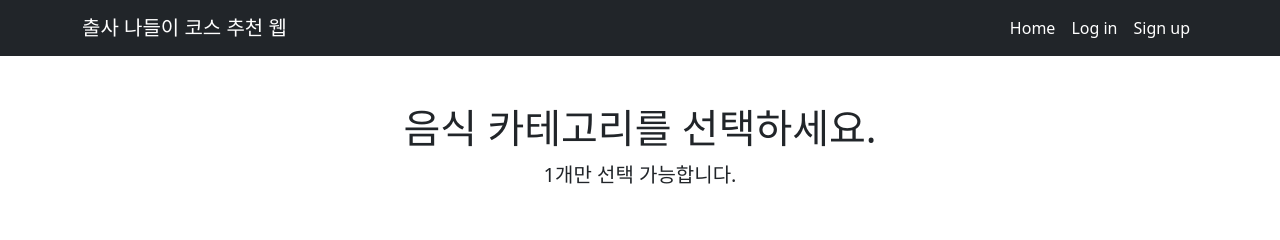
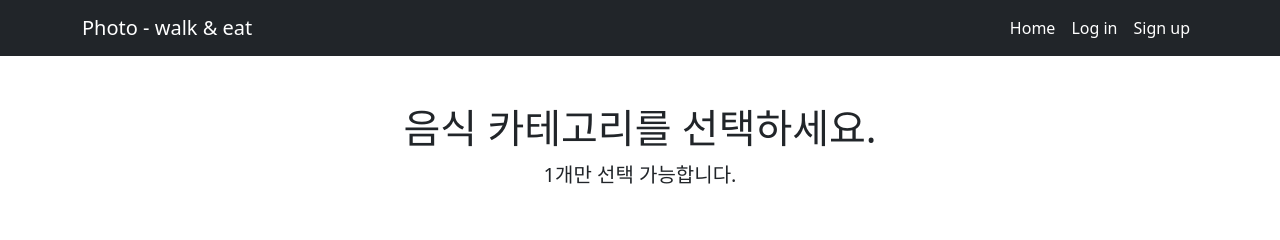
Before and after one commit to lth0422/fourhands_course_web, a Django app: page /restaurant/food_category/ in a window 1280 px wide. Shown: the top 240 px of the page. Run offline with Django 4.2, Linux system fonts and the light colour scheme; tables that the repository leaves empty hold one stand-in row (values such as "Sample post").

Commit message:
홈페이지 이름 변경

```diff
--- a/home/templates/home/home.html
+++ b/home/templates/home/home.html
@@ -7,7 +7,7 @@
 
     <meta http-equiv="X-UA-Compatible" content="IE=edge">
     <meta name="viewport" content="width=device-width, initial-scale=1.0">
-<!--    <link rel="stylesheet" href="style.css">-->
+
 
 <!--    부트스트랩 형식 가지고 오려고 링크 단거임 아래 두줄. 모든 템플릿에 적용-->
     <link href="https://cdn.jsdelivr.net/npm/bootstrap@5.3.2/dist/css/bootstrap.min.css" rel="stylesheet" integrity="sha384-T3c6CoIi6uLrA9TneNEoa7RxnatzjcDSCmG1MXxSR1GAsXEV/Dwwykc2MPK8M2HN" crossorigin="anonymous">
@@ -18,7 +18,7 @@
 <!--    네비게이션 바 형식 지정. 모든 템플릿에 적용함. 웹 이름이나 home 누르면 맨 처음 화면으로 가게 링크 걸어놓음-->
     <nav class="navbar navbar-expand-lg navbar-dark bg-dark">
             <div class="container">
-                <a class="navbar-brand" href="">출사 나들이 코스 추천 웹</a>
+                <a class="navbar-brand" href="">Photo - walk & eat</a>
                 <button class="navbar-toggler" type="button" data-bs-toggle="collapse" data-bs-target="#navbarSupportedContent" aria-controls="navbarSupportedContent" aria-expanded="false" aria-label="Toggle navigation"><span class="navbar-toggler-icon"></span></button>
                 <div class="collapse navbar-collapse" id="navbarSupportedContent">
                     <ul class="navbar-nav ms-auto mb-2 mb-lg-0">
--- a/place/templates/place/afterpick.html
+++ b/place/templates/place/afterpick.html
@@ -41,7 +41,7 @@
 <body>
     <nav class="navbar navbar-expand-lg navbar-dark bg-dark">
         <div class="container">
-            <a class="navbar-brand" href="http://127.0.0.1:8000/">출사 나들이 코스 추천 웹</a>
+            <a class="navbar-brand" href="http://127.0.0.1:8000/">Photo - walk & eat</a>
             <button class="navbar-toggler" type="button" data-bs-toggle="collapse" data-bs-target="#navbarSupportedContent" aria-controls="navbarSupportedContent" aria-expanded="false" aria-label="Toggle navigation"><span class="navbar-toggler-icon"></span></button>
             <div class="collapse navbar-collapse" id="navbarSupportedContent">
                 <ul class="navbar-nav ms-auto mb-2 mb-lg-0">
--- a/place/templates/place/place_category.html
+++ b/place/templates/place/place_category.html
@@ -57,7 +57,7 @@
 <body>
     <nav class="navbar navbar-expand-lg navbar-dark bg-dark">
             <div class="container">
-                <a class="navbar-brand" href="http://127.0.0.1:8000/">출사 나들이 코스 추천 웹</a>
+                <a class="navbar-brand" href="http://127.0.0.1:8000/">Photo - walk & eat</a>
                 <button class="navbar-toggler" type="button" data-bs-toggle="collapse" data-bs-target="#navbarSupportedContent" aria-controls="navbarSupportedContent" aria-expanded="false" aria-label="Toggle navigation"><span class="navbar-toggler-icon"></span></button>
                 <div class="collapse navbar-collapse" id="navbarSupportedContent">
                     <ul class="navbar-nav ms-auto mb-2 mb-lg-0">
--- a/place/templates/place/recommended_place.html
+++ b/place/templates/place/recommended_place.html
@@ -75,7 +75,7 @@
 <body>
     <nav class="navbar navbar-expand-lg navbar-dark bg-dark">
         <div class="container">
-            <a class="navbar-brand" href="http://127.0.0.1:8000/">출사 나들이 코스 추천 웹</a>
+            <a class="navbar-brand" href="http://127.0.0.1:8000/">Photo - walk & eat</a>
             <button class="navbar-toggler" type="button" data-bs-toggle="collapse" data-bs-target="#navbarSupportedContent" aria-controls="navbarSupportedContent" aria-expanded="false" aria-label="Toggle navigation"><span class="navbar-toggler-icon"></span></button>
             <div class="collapse navbar-collapse" id="navbarSupportedContent">
                 <ul class="navbar-nav ms-auto mb-2 mb-lg-0">
--- a/restaurant/templates/restaurant/food_category.html
+++ b/restaurant/templates/restaurant/food_category.html
@@ -10,7 +10,7 @@
 <body>
     <nav class="navbar navbar-expand-lg navbar-dark bg-dark">
             <div class="container">
-                <a class="navbar-brand" href="http://127.0.0.1:8000/">출사 나들이 코스 추천 웹</a>
+                <a class="navbar-brand" href="http://127.0.0.1:8000/">Photo - walk & eat</a>
                 <button class="navbar-toggler" type="button" data-bs-toggle="collapse" data-bs-target="#navbarSupportedContent" aria-controls="navbarSupportedContent" aria-expanded="false" aria-label="Toggle navigation"><span class="navbar-toggler-icon"></span></button>
                 <div class="collapse navbar-collapse" id="navbarSupportedContent">
                     <ul class="navbar-nav ms-auto mb-2 mb-lg-0">
--- a/restaurant/templates/restaurant/restaurant_list.html
+++ b/restaurant/templates/restaurant/restaurant_list.html
@@ -23,7 +23,7 @@
 
     <nav class="navbar navbar-expand-lg navbar-dark bg-dark">
             <div class="container">
-                <a class="navbar-brand" href="http://127.0.0.1:8000/">출사 나들이 코스 추천 웹</a>
+                <a class="navbar-brand" href="http://127.0.0.1:8000/">Photo - walk & eat</a>
                 <button class="navbar-toggler" type="button" data-bs-toggle="collapse" data-bs-target="#navbarSupportedContent" aria-controls="navbarSupportedContent" aria-expanded="false" aria-label="Toggle navigation"><span class="navbar-toggler-icon"></span></button>
                 <div class="collapse navbar-collapse" id="navbarSupportedContent">
                     <ul class="navbar-nav ms-auto mb-2 mb-lg-0">
```
